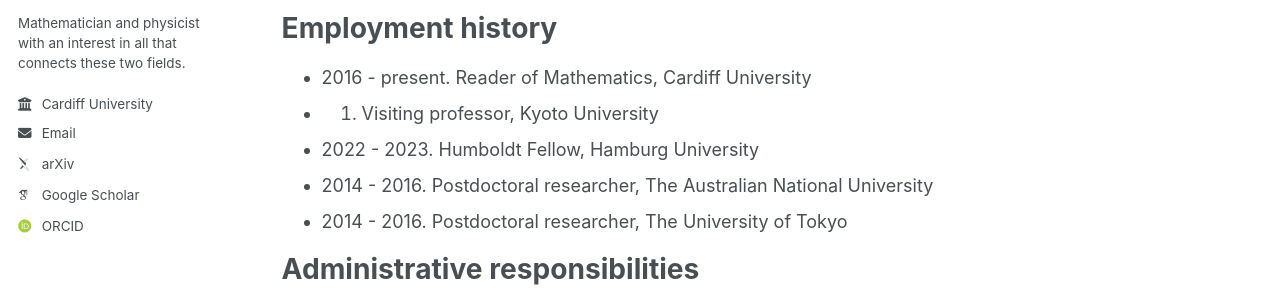
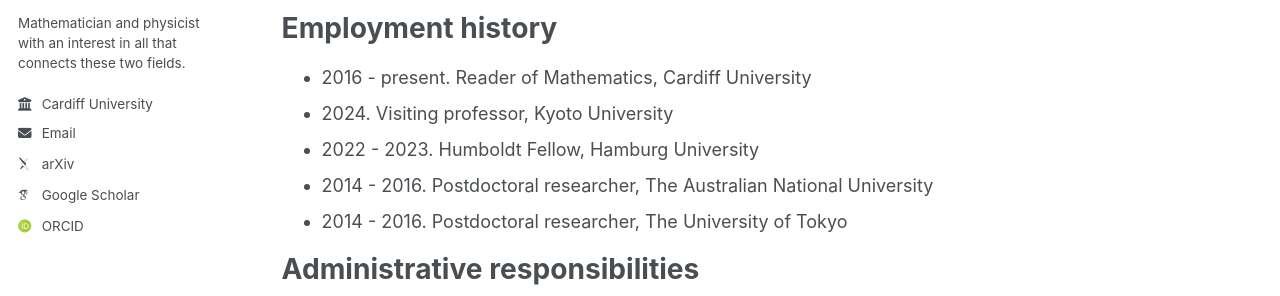
Before and after one commit to simonjwood/simonjwood.github.io, a Jekyll site: the page built from _pages/bio.md, in a window 1280 px wide and 1116 px high. Shown: the part 269-565 px from the top of the window. Built offline with Jekyll 4.4.1, drawn with Linux system fonts in a browser that asks for light colours; some web fonts are replaced.

Commit message:
Experimenting with lists.

```diff
--- a/_pages/bio.md
+++ b/_pages/bio.md
@@ -15,7 +15,7 @@
 Employment history
 ======
 * 2016 - present. Reader of Mathematics, Cardiff University
-* 2024.            Visiting professor, Kyoto University
+* 2024\. Visiting professor, Kyoto University
 * 2022 - 2023. Humboldt Fellow, Hamburg University
 * 2014 - 2016. Postdoctoral researcher, The Australian National University
 * 2014 - 2016. Postdoctoral researcher, The University of Tokyo
```
